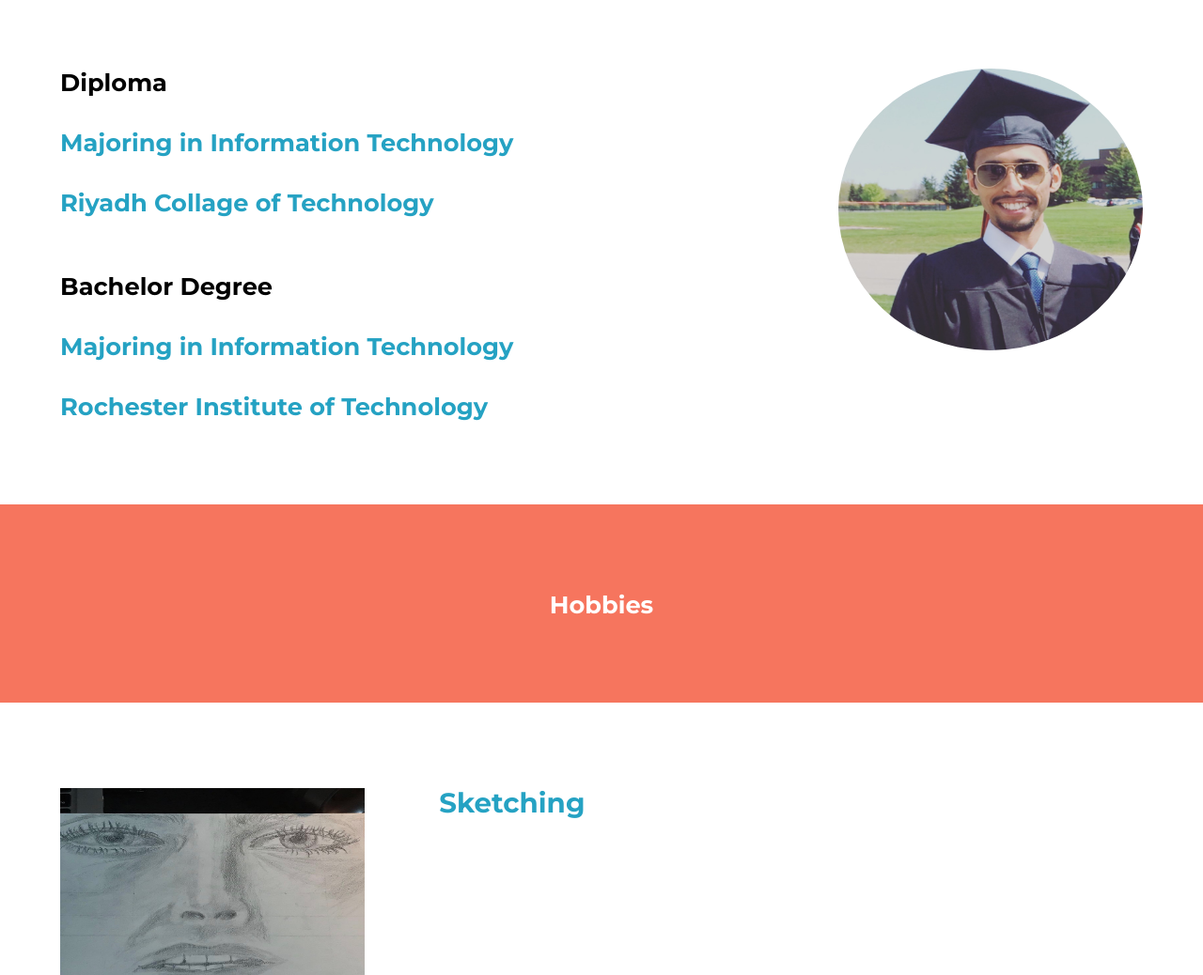
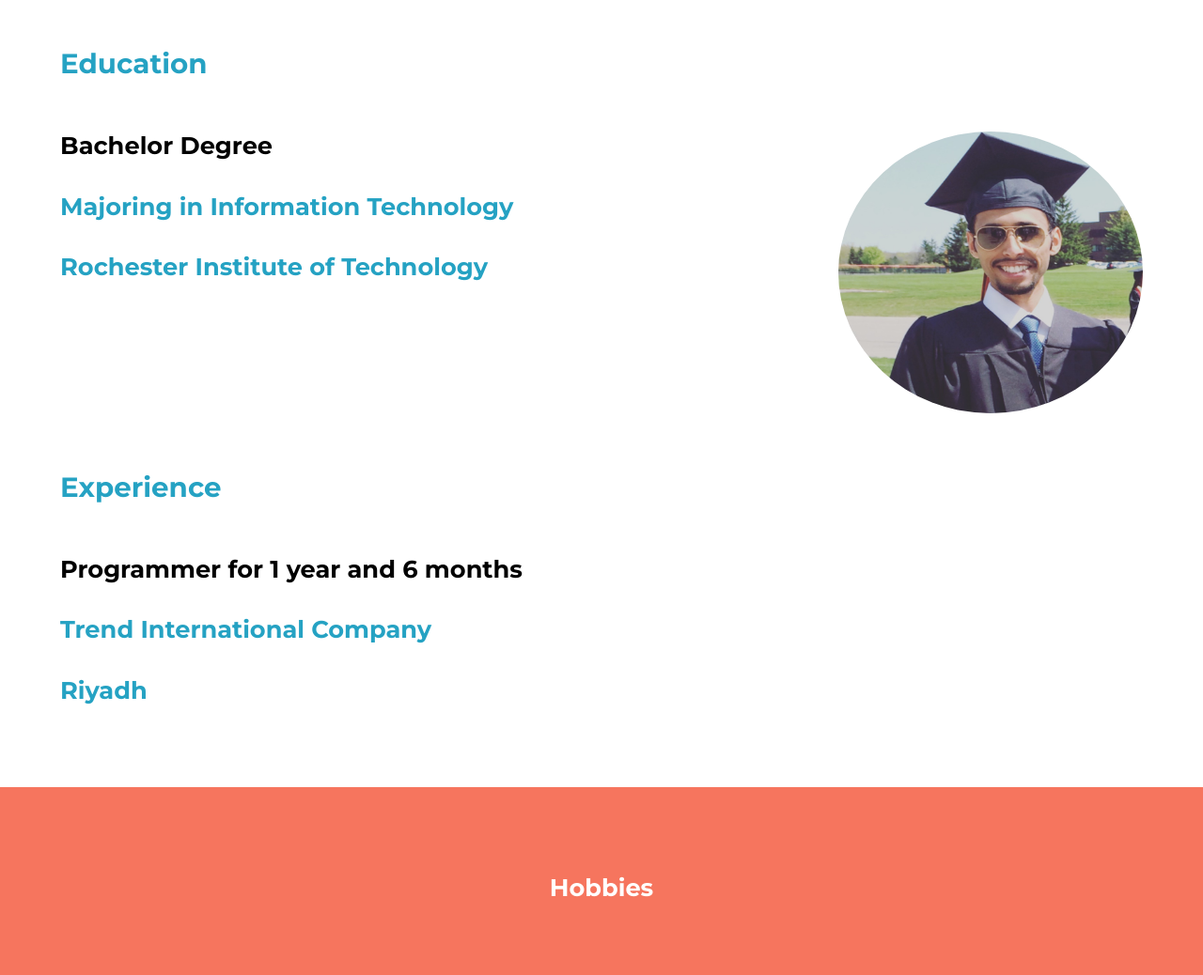
Before and after one commit to aljumiah/FoundationsProjectFour, a plain HTML site: page index.html in a window 1280 px wide. Shown: the part 2440-3478 px from the top of the page at 94% size. Drawn offline with nearby package versions, Linux system fonts and the light colour scheme.

Commit message:
Second Commit

```diff
--- a/index.html
+++ b/index.html
@@ -120,20 +120,32 @@
 				<div class="inner">
 				</br>
 					<header style="padding-bottom: 20px;"  class="align-left">
-
+						<h1> Education</h1>
 					</header>
 					<div style="width:30%; " class="flex-item image right round">
 						<img src="images/IMG_6743.JPG"  height="300px" alt="" />
 					</div>
-					<h2 style="color:black">Diploma  </h2>
-					<h2> Majoring in Information Technology</h2>
-					<h2> Riyadh Collage of Technology</h2>
-					<br/>
+
 					<h2 style="color:black">Bachelor Degree </h2>
 					<h2> Majoring in Information Technology</h2>
 					<h2> Rochester Institute of Technology</h2>
 				</div>
 			</section>
+			<section id="main" class="wrapper">
+					<div class="inner">
+					</br>
+						<header style="padding-bottom: 20px;"  class="align-left">
+							<h1> Experience</h1>
+						</header>
+						<div style="width:30%; " class="flex-item image right round">
+
+						</div>
+
+						<h2 style="color:black">Programmer for 1 year and 6 months</h2>
+						<h2>Trend International Company</h2>
+						<h2> Riyadh</h2>
+					</div>
+				</section>
 <!-- Titel -->
 
 <section id="two" class="wrapper style1 special">
```
